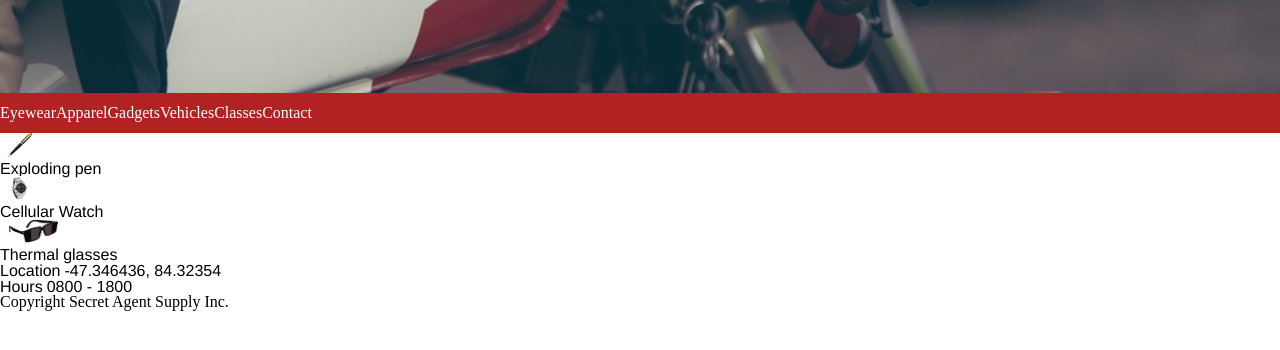
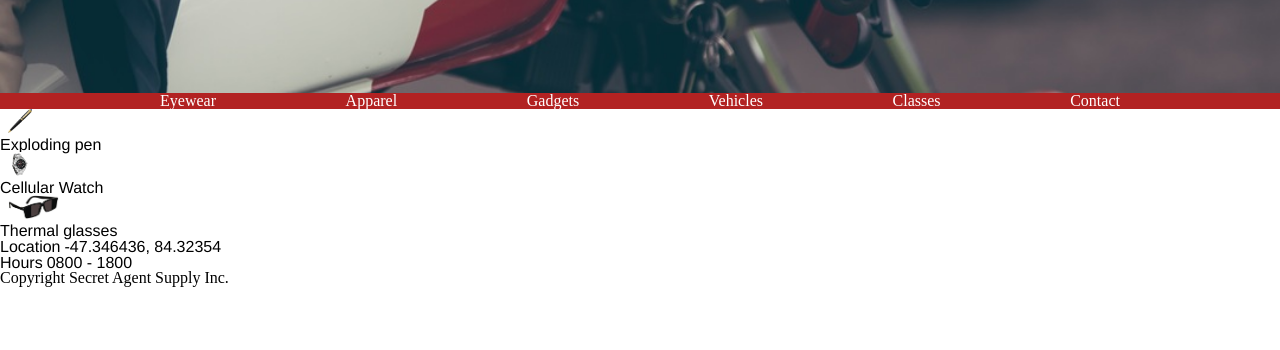
Before and after one commit to MCMEDIAPRO/secret, a plain HTML site: page index.html in a window 1280 px wide. Shown: the part 344-694 px from the top of the page. Drawn offline with Linux system fonts and the light colour scheme; files that its build step writes are made by us from their sources.

Commit message:
menu finally done

```diff
--- a/index.html
+++ b/index.html
@@ -23,17 +23,19 @@
       </div> <!-- End of Headline -->
     </div> <!-- End of Container -->
   </div> <!-- End of Main Banner -->
-  <!-- Navigation Bar -->
-<nav>
-<ul class="container">
-    <li>Eyewear</li>
+<!-- Begin Navigation -->
+<div class="menu">
+  <nav class="liste">
+<ul>
+   <li>Eyewear</li>
     <li>Apparel</li>
     <li>Gadgets</li>
     <li>Vehicles</li>
     <li>Classes</li>
     <li>Contact</li>
-</ul>
-</nav> <!-- End of Navigation Bar -->
+  </ul>
+</nav>
+</div>
   <!-- Products and Business Info -->
 <div class="container">
   <div class="products">
--- a/ressources/css/style.css
+++ b/ressources/css/style.css
@@ -63,26 +63,23 @@ body .main-banner {
 .headline h4 {
   display: block;
   }
-body nav {
-  display: block;
+body .menu {
+  display: flex;
   background-color: firebrick;
   color: white;
 }
-nav container {
-
- max-width: 960px;
+.menu .liste {
+  width: 960px;
   margin: 0 auto;
 }
-nav ul {
- display:  inline-flex;
+ul {
+ display: flex;
  list-style: none;
+ align-items: center;
  justify-content: space-between;
-   align-items: center;
  padding: 0.75rem 0;
 }
-container li {
+ul li {
+ display: list-item;
 
-
-
-      display: list-item;
 }
```
Lines whose indentation alone changed are shown as unchanged.
